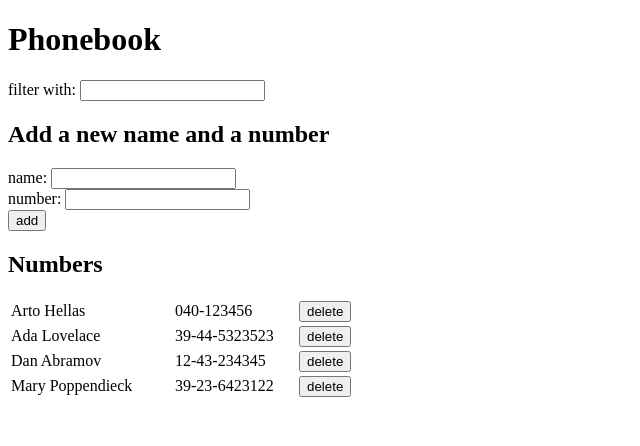
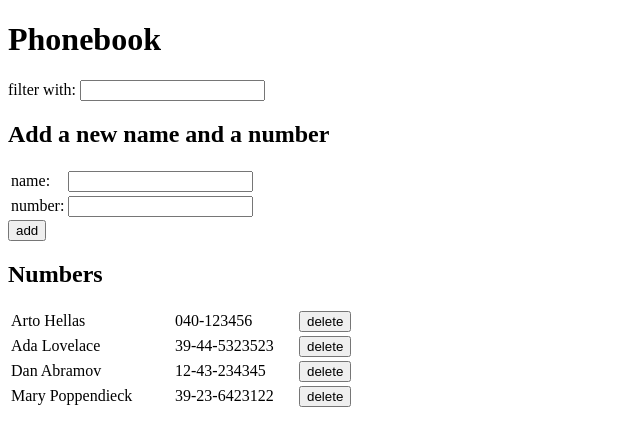
Before and after one commit to jusalanen/fs19osa2, a React (Create React App) app in the folder puhelinluettelo/: page / in a window 1280 px wide. Shown: the top 446 px of the page, without its empty margins (0-640 px from the left). Built offline with nearby package versions, Linux system fonts and the light colour scheme; data requests are answered from the project's data file.

Commit message:
Update PersonForm.js

```diff
--- a/puhelinluettelo/src/components/PersonForm.js
+++ b/puhelinluettelo/src/components/PersonForm.js
@@ -11,15 +11,15 @@ const PersonForm = (props) => {
     <div>
       <h2>Add a new name and a number</h2>
       <form onSubmit={addNameNumber}>
-        <div>name: <input value={newName}
-          onChange={handleNameChange}/>
-        </div>
-        <div>number: <input value={newNumber}
-          onChange={handleNumberChange}/>
-        </div>
-        <div>
-          <button type="submit">add</button>
-        </div>
+        <table><tbody>
+        <tr><td width='50'>name: </td><td width='150'><input value={newName}
+          onChange={handleNameChange}/></td>
+        </tr>
+        <tr><td width='50'>number: </td><td width='150'><input value={newNumber}
+          onChange={handleNumberChange}/></td>
+        </tr>
+        </tbody></table>
+        <button type="submit">add</button>
       </form>
     </div>
   )
```
